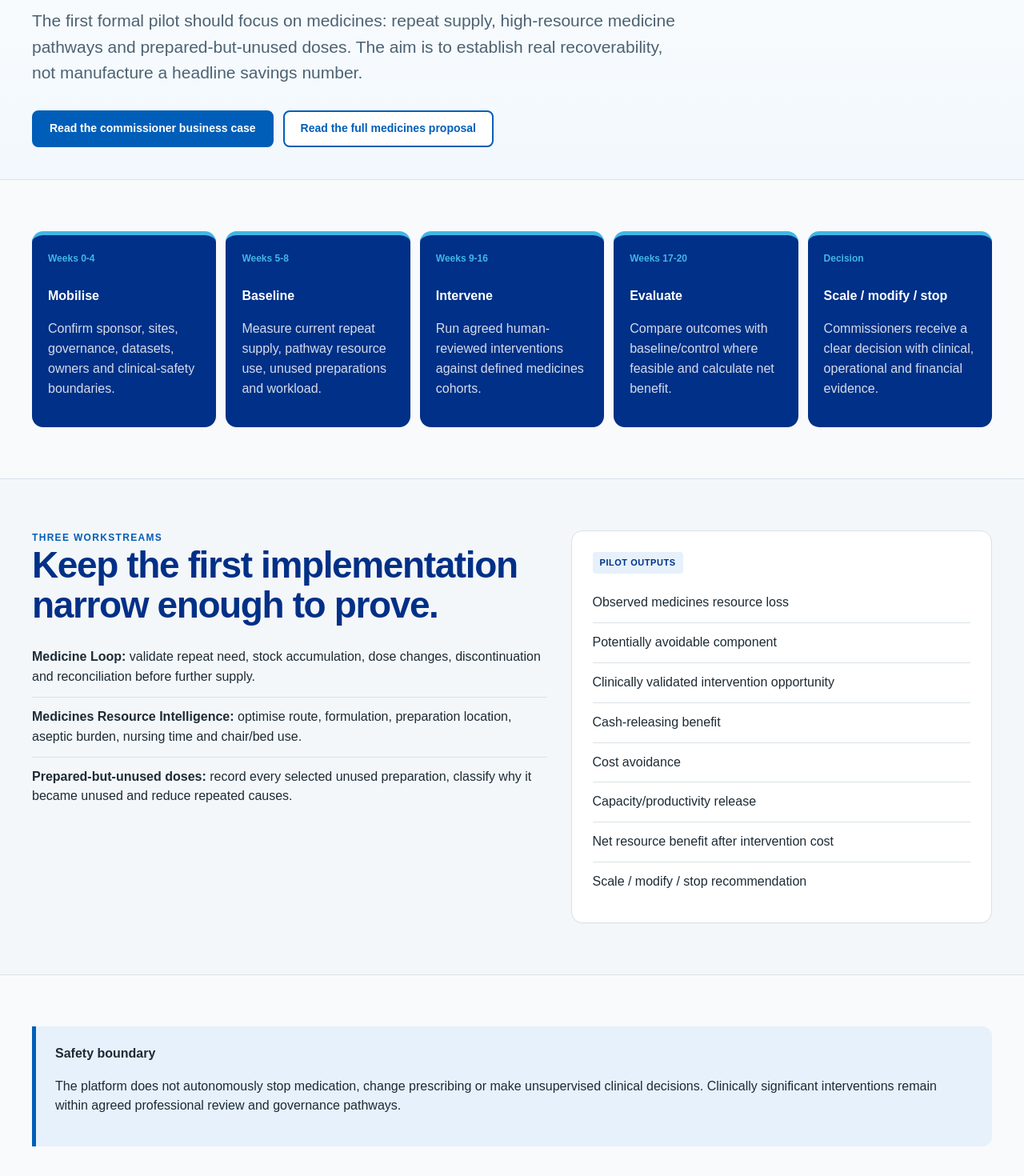
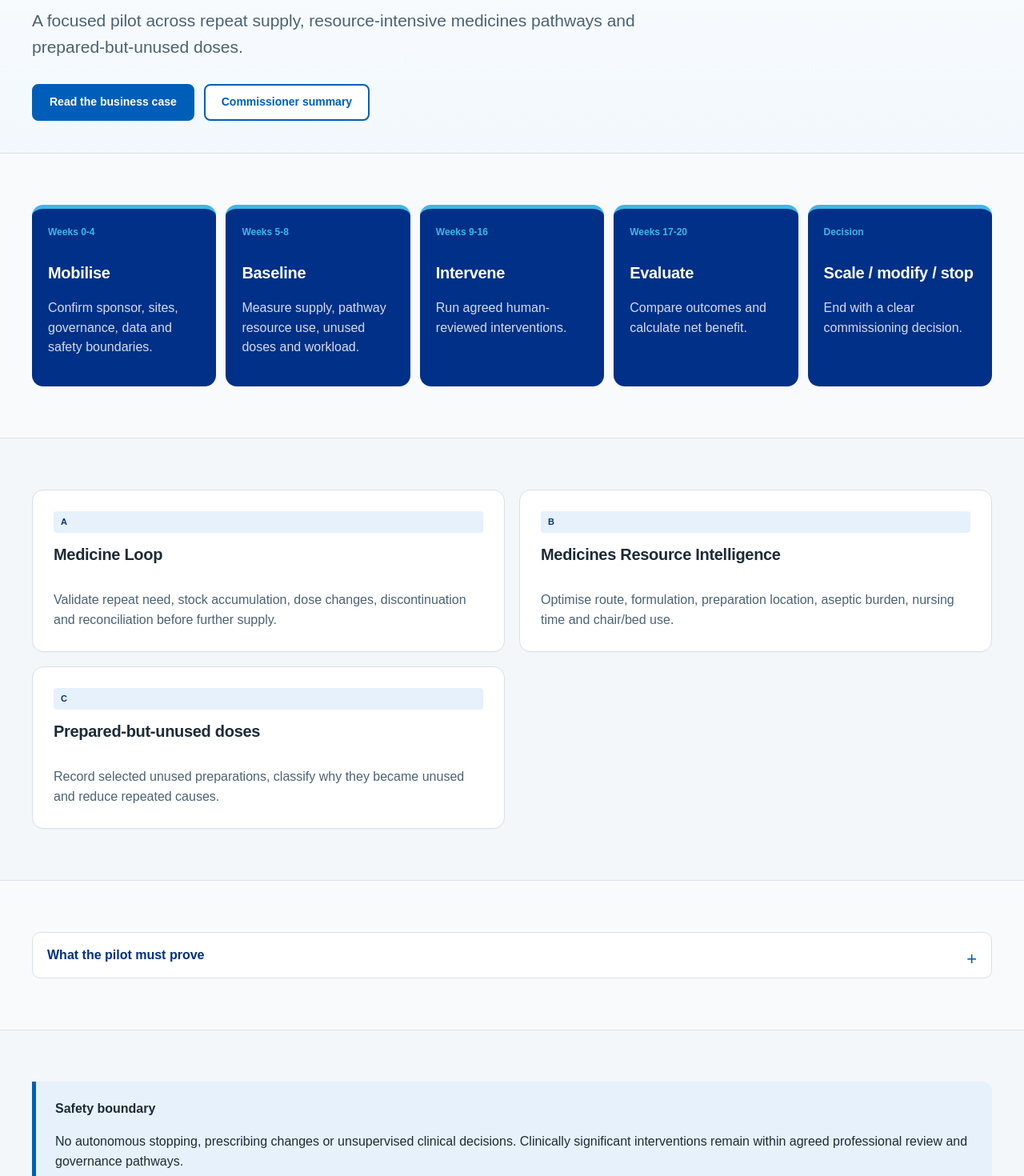
Before and after one commit to Nylon1/NHS, a Next.js app: page /pilot in a window 1280 px wide. Shown: the part 420-1890 px from the top of the page at 80% size. Built offline with nearby package versions, Linux system fonts and the light colour scheme.

Commit message:
Tighten pilot page and align UX

```diff
--- a/app/pilot/page.tsx
+++ b/app/pilot/page.tsx
@@ -1,73 +1,42 @@
 import Link from "next/link";
 
 export default function PilotPage() {
-  const outputs = [
-    "Observed medicines resource loss",
-    "Potentially avoidable component",
-    "Clinically validated intervention opportunity",
-    "Cash-releasing benefit",
-    "Cost avoidance",
-    "Capacity/productivity release",
-    "Net resource benefit after intervention cost",
-    "Scale / modify / stop recommendation"
-  ];
-
   return (
     <>
       <section className="page-head">
         <div className="shell">
           <div className="eyebrow">20-week medicines pilot</div>
           <h1>Baseline first. Intervene safely. Verify what was actually recovered.</h1>
-          <p className="lede">The first formal pilot should focus on medicines: repeat supply, high-resource medicine pathways and prepared-but-unused doses. The aim is to establish real recoverability, not manufacture a headline savings number.</p>
-          <div className="hero-actions">
-            <Link className="button primary" href="/business-case">Read the commissioner business case</Link>
-            <Link className="button secondary" href="/medicines-proposal">Read the full medicines proposal</Link>
-          </div>
+          <p className="lede">A focused pilot across repeat supply, resource-intensive medicines pathways and prepared-but-unused doses.</p>
+          <div className="hero-actions"><Link className="button primary" href="/business-case">Read the business case</Link><Link className="button secondary" href="/commissioner-summary">Commissioner summary</Link></div>
         </div>
       </section>
 
       <section className="section">
         <div className="shell">
           <div className="process">
-            <div className="process-step"><span>Weeks 0-4</span><strong>Mobilise</strong><p>Confirm sponsor, sites, governance, datasets, owners and clinical-safety boundaries.</p></div>
-            <div className="process-step"><span>Weeks 5-8</span><strong>Baseline</strong><p>Measure current repeat supply, pathway resource use, unused preparations and workload.</p></div>
-            <div className="process-step"><span>Weeks 9-16</span><strong>Intervene</strong><p>Run agreed human-reviewed interventions against defined medicines cohorts.</p></div>
-            <div className="process-step"><span>Weeks 17-20</span><strong>Evaluate</strong><p>Compare outcomes with baseline/control where feasible and calculate net benefit.</p></div>
-            <div className="process-step"><span>Decision</span><strong>Scale / modify / stop</strong><p>Commissioners receive a clear decision with clinical, operational and financial evidence.</p></div>
+            <div className="process-step"><span>Weeks 0-4</span><h3>Mobilise</h3><p>Confirm sponsor, sites, governance, data and safety boundaries.</p></div>
+            <div className="process-step"><span>Weeks 5-8</span><h3>Baseline</h3><p>Measure supply, pathway resource use, unused doses and workload.</p></div>
+            <div className="process-step"><span>Weeks 9-16</span><h3>Intervene</h3><p>Run agreed human-reviewed interventions.</p></div>
+            <div className="process-step"><span>Weeks 17-20</span><h3>Evaluate</h3><p>Compare outcomes and calculate net benefit.</p></div>
+            <div className="process-step"><span>Decision</span><h3>Scale / modify / stop</h3><p>End with a clear commissioning decision.</p></div>
           </div>
         </div>
       </section>
 
       <section className="section">
-        <div className="shell two-col">
-          <div>
-            <div className="eyebrow">Three workstreams</div>
-            <h2>Keep the first implementation narrow enough to prove.</h2>
-            <ul className="list-clean">
-              <li><strong>Medicine Loop:</strong> validate repeat need, stock accumulation, dose changes, discontinuation and reconciliation before further supply.</li>
-              <li><strong>Medicines Resource Intelligence:</strong> optimise route, formulation, preparation location, aseptic burden, nursing time and chair/bed use.</li>
-              <li><strong>Prepared-but-unused doses:</strong> record every selected unused preparation, classify why it became unused and reduce repeated causes.</li>
-            </ul>
-          </div>
-          <div className="card">
-            <span className="badge">Pilot outputs</span>
-            <ul className="list-clean" style={{ marginTop: 12 }}>
-              {outputs.map((output) => <li key={output}>{output}</li>)}
-            </ul>
-          </div>
+        <div className="shell card-grid">
+          <article className="card evidence-card"><span className="badge">A</span><h3>Medicine Loop</h3><p>Validate repeat need, stock accumulation, dose changes, discontinuation and reconciliation before further supply.</p></article>
+          <article className="card evidence-card"><span className="badge">B</span><h3>Medicines Resource Intelligence</h3><p>Optimise route, formulation, preparation location, aseptic burden, nursing time and chair/bed use.</p></article>
+          <article className="card evidence-card"><span className="badge">C</span><h3>Prepared-but-unused doses</h3><p>Record selected unused preparations, classify why they became unused and reduce repeated causes.</p></article>
         </div>
       </section>
 
-      <section className="section">
-        <div className="shell callout">
-          <strong>Safety boundary</strong>
-          <p>The platform does not autonomously stop medication, change prescribing or make unsupervised clinical decisions. Clinically significant interventions remain within agreed professional review and governance pathways.</p>
-        </div>
-      </section>
+      <section className="section"><div className="shell"><details className="reveal-panel"><summary>What the pilot must prove</summary><div className="reveal-body"><ul className="list-clean"><li>Observed resource loss and the plausibly avoidable component</li><li>Clinically validated intervention opportunity</li><li>Cash-releasing benefit, cost avoidance and capacity release reported separately</li><li>Net resource benefit after intervention cost</li><li>No unacceptable deterioration in safety, access or workload</li><li>A defensible scale / modify / stop recommendation</li></ul></div></details></div></section>
 
-      <section className="section">
-        <div className="shell quote">A medicine only counts as resource recovery when the baseline, intervention, outcome and net benefit can be shown without worsening safety, access or workload elsewhere.</div>
-      </section>
+      <section className="section"><div className="shell callout"><strong>Safety boundary</strong><p>No autonomous stopping, prescribing changes or unsupervised clinical decisions. Clinically significant interventions remain within agreed professional review and governance pathways.</p></div></section>
+
+      <section className="section"><div className="shell quote">A medicine only counts as resource recovery when the baseline, intervention, outcome and net benefit can be shown without worsening safety, access or workload elsewhere.</div></section>
     </>
   );
 }
```
